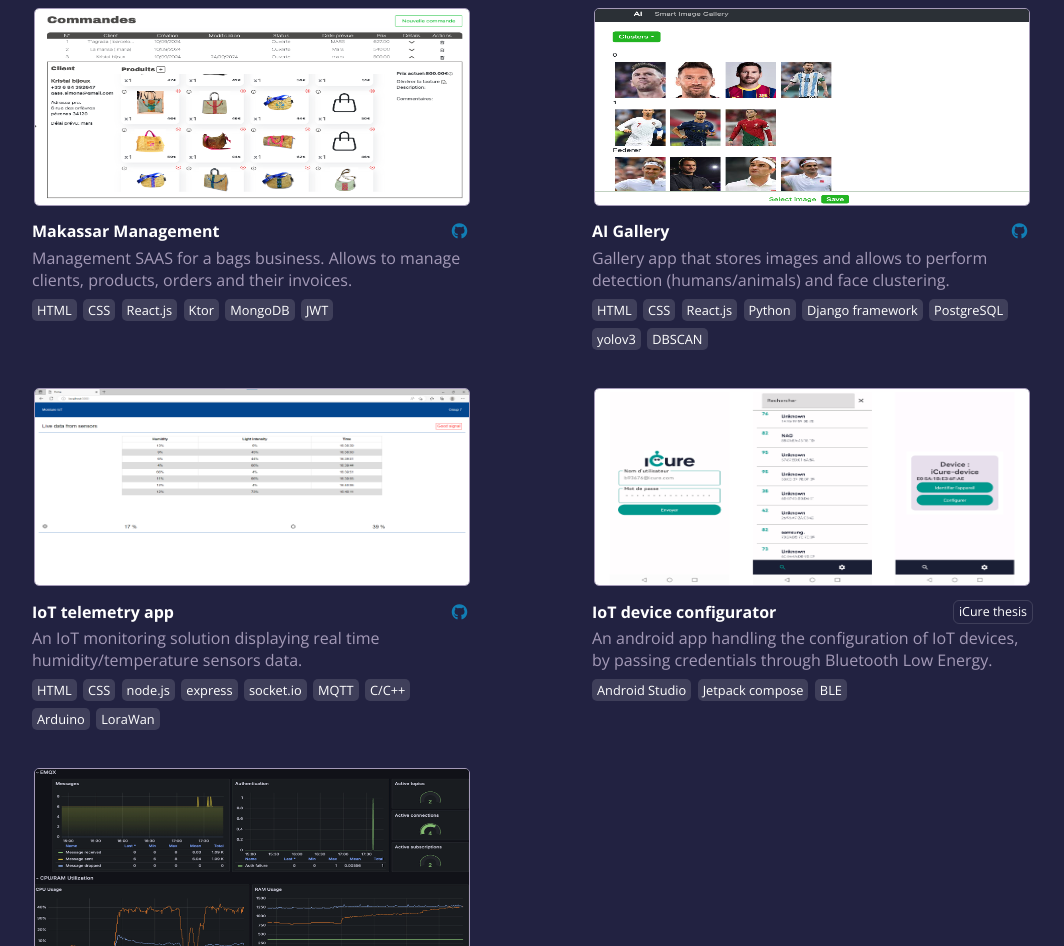
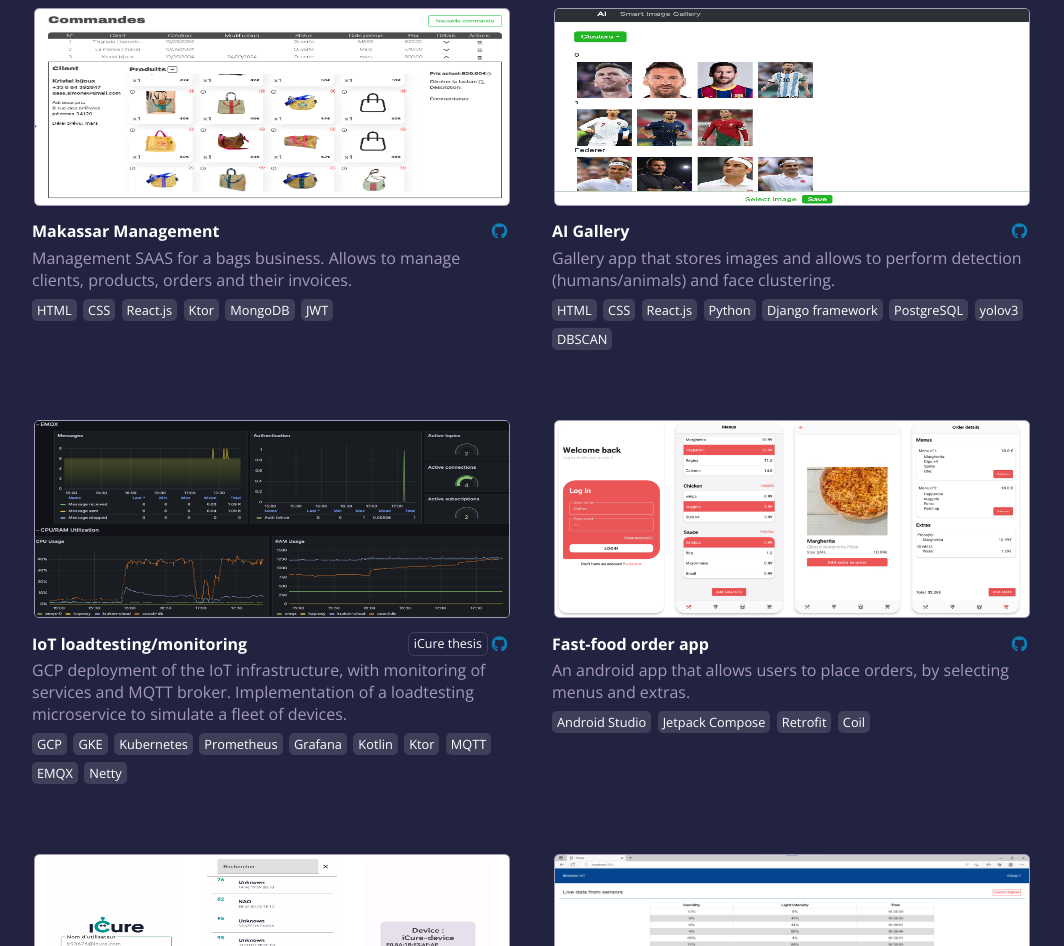
Before and after one commit to Nathanb-ecam/portfolio, a plain HTML site: page index.html in a window 1280 px wide. Shown: the part 1854-2800 px from the top of the page, without its empty margins (108-1172 px from the left). Drawn offline with nearby package versions, Linux system fonts and the light colour scheme.

Commit message:
added android order app project

```diff
--- a/index.html
+++ b/index.html
@@ -37,10 +37,10 @@
                     <li><a href="#about-me">About me</a></li>
                     <li><a href="#skills-tools">Skills & Tools</a></li>
                     <li><a href="#projects">Projects</a></li>
-                    <li class="resume-link">
-                        <a href="assets/BUCHIN-resume.pdf" download>Resume</a>
-                        <!-- <i class="fa-solid fa-file-arrow-down"></i> -->
-                    </li>
+                    <!-- <li class="resume-link">
+                        <a href="assets/resume-BUCHIN.pdf" download>Resume</a>
+                    </li> -->
+                    <!-- <i class="fa-solid fa-file-arrow-down"></i> -->
                 </ul>
 
             </div>
@@ -322,7 +322,109 @@
                     </div>
                 </div>
 
+
+                    <!-- THIRD CARD  -->
+                    <div class="project-card" id="full-line-project-card">
+                        <div class="project-image-wrapper">
+                            <img src="assets/images/projects/IoT_thesis/grafana.png" alt="icure-monitoring">
+                        </div>
+                        <div class="bottom-project-card">
+                            <div class="title-with-links">
+                                <label >IoT loadtesting/monitoring</label>
+                                <ul>
+                                    <!-- <li class="project-link">
+                                        <a href=""><i class="fa-solid fa-arrow-up-right-from-square"></i></a>
+                                    </li> -->
+                                    <label class="context">iCure thesis</label>
+                                    <li class="project-github-link">
+                                        <a href="https://github.com/Nathanb-ecam/netty-mqtt-loadtester.git"><i class="fa-brands fa-github"></i></a>
+                                    </li>
+                                </ul>
+                            </div>
+                            <p class="project-description">GCP deployment of the IoT infrastructure, with monitoring of services and MQTT broker. Implementation of a loadtesting microservice to simulate a fleet of devices.</p>
+
+                            <div class="related-tools">
+                                <label>GCP</label>
+                                <label>GKE</label>
+                                <label>Kubernetes</label>
+                                <label>Prometheus</label>
+                                <label>Grafana</label>
+                                <label>Kotlin</label>
+                                <label>Ktor</label>
+                                <label>MQTT</label>
+                                <label>EMQX</label>
+                                <label>Netty</label>
+                            </div>
+                        </div>
+                    </div>
+
+
+
+
+                <!-- FOURTH CARD  -->
                 <!-- THIRD CARD  -->
+                <div class="project-card" id="full-line-project-card">
+                    <div class="project-image-wrapper">
+                        <img src="assets/images/projects/android_order_app/android_restaurant.png" alt="restaurant-order">
+                    </div>
+                    <div class="bottom-project-card">
+                        <div class="title-with-links">
+                            <label>Fast-food order app</label>
+                            <ul>
+                                <!-- <li class="project-link">
+                                    <a href=""><i class="fa-solid fa-arrow-up-right-from-square"></i></a>
+                                </li> -->
+                                <!-- <label class="context">iCure thesis</label> -->
+                                <li class="project-github-link">
+                                    <a href="https://github.com/Nathanb-ecam/android_restaurant_order.git"><i class="fa-brands fa-github"></i></a>
+                                </li>
+                            </ul>
+                        </div>
+                        <p class="project-description">An android app that allows users to place orders, by selecting menus and extras.</p>
+
+                        <div class="related-tools">
+                            <label>Android Studio</label>
+                            <label>Jetpack Compose</label>
+                            <label>Retrofit</label>
+                            <label>Coil</label>
+
+                        </div>
+                    </div>
+                </div>
+
+
+                <!-- FIFTH CARD  -->
+                <div class="project-card" id="full-line-project-card">
+                    <div class="project-image-wrapper">
+                        <img src="assets/images/projects/IoT_thesis/android_app.png" alt="icure">
+                    </div>
+                    <div class="bottom-project-card">
+                        <div class="title-with-links">
+                            <label >IoT device configurator</label>
+                            <label class="context">iCure thesis</label>
+                            <!-- <ul> -->
+                                <!-- <li class="project-link">
+                                    <a href=""><i class="fa-solid fa-arrow-up-right-from-square"></i></a>
+                                </li> -->
+                                <!-- <li class="project-github-link">
+                                    <a href="https://github.com/Nathanb-ecam/IoT_telemetry_app.git"><i class="fa-brands fa-github"></i></a>
+                                </li> -->
+                            <!-- </ul> -->
+                        </div>
+                        <p class="project-description">An android app handling the configuration of IoT devices, by passing credentials through Bluetooth Low Energy.</p>
+
+                        <div class="related-tools">
+                            <label >Android Studio</label>
+                            <label >Jetpack compose</label>
+                            <label >BLE</label>
+
+                        </div>
+                    </div>
+                </div>
+
+
+
+                <!-- SIXTH CARD  -->
                 <div class="project-card" id="full-line-project-card">
                     <div class="project-image-wrapper">
                         <img src="assets/images/projects/IoT_telemetry/iot_telemetry_ui.png" alt="telemetry">
@@ -355,73 +457,14 @@
                     </div>
                 </div>
 
-                <!-- FOURTH CARD  -->
-                <div class="project-card" id="full-line-project-card">
-                    <div class="project-image-wrapper">
-                        <img src="assets/images/projects/IoT_thesis/android_app.png" alt="icure">
-                    </div>
-                    <div class="bottom-project-card">
-                        <div class="title-with-links">
-                            <label >IoT device configurator</label>
-                            <label class="context">iCure thesis</label>
-                            <!-- <ul> -->
-                                <!-- <li class="project-link">
-                                    <a href=""><i class="fa-solid fa-arrow-up-right-from-square"></i></a>
-                                </li> -->
-                                <!-- <li class="project-github-link">
-                                    <a href="https://github.com/Nathanb-ecam/IoT_telemetry_app.git"><i class="fa-brands fa-github"></i></a>
-                                </li> -->
-                            <!-- </ul> -->
-                        </div>
-                        <p class="project-description">An android app handling the configuration of IoT devices, by passing credentials through Bluetooth Low Energy.</p>
 
-                        <div class="related-tools">
-                            <label >Android Studio</label>
-                            <label >Jetpack compose</label>
-                            <label >BLE</label>
-
-                        </div>
-                    </div>
-                </div>
-
-                <!-- FIFTH CARD  -->
-                <div class="project-card" id="full-line-project-card">
-                    <div class="project-image-wrapper">
-                        <img src="assets/images/projects/IoT_thesis/grafana.png" alt="icure-monitoring">
-                    </div>
-                    <div class="bottom-project-card">
-                        <div class="title-with-links">
-                            <label >IoT loadtesting/monitoring</label>
-                            <ul>
-                                <!-- <li class="project-link">
-                                    <a href=""><i class="fa-solid fa-arrow-up-right-from-square"></i></a>
-                                </li> -->
-                                <label class="context">iCure thesis</label>
-                                <li class="project-github-link">
-                                    <a href="https://github.com/Nathanb-ecam/netty-mqtt-loadtester.git"><i class="fa-brands fa-github"></i></a>
-                                </li>
-                            </ul>
-                        </div>
-                        <p class="project-description">GCP deployment of the IoT infrastructure, with monitoring of services and MQTT broker. Implementation of a loadtesting microservice to simulate a fleet of devices.</p>
-
-                        <div class="related-tools">
-                            <label>GCP</label>
-                            <label>GKE</label>
-                            <label>Kubernetes</label>
-                            <label>Prometheus</label>
-                            <label>Grafana</label>
-                            <label>Kotlin</label>
-                            <label>Ktor</label>
-                            <label>MQTT</label>
-                            <label>EMQX</label>
-                            <label>Netty</label>
-                        </div>
-                    </div>
-                </div>
 
 
             </div>
         </section>
+
+
+
 
         <!-- <footer>
             <ul>
--- a/styles/projects.css
+++ b/styles/projects.css
@@ -2,11 +2,12 @@
 
 .projects-section-content{
     /* background: blue; */
-    --card-width:440px;
+    --card-width:440px; /* THIS ONNNE */
+    --card-width:480px;
     width: 100%;
     display: flex;
     flex-wrap: wrap;
-    gap: 1.5rem calc(100% - 2 * var(--card-width));
+    gap: 3.5rem calc(100% - 2 * var(--card-width));
     /* gap: 5px clamp(
             10px,
             calc(1000px - 2 * var(--card-width) + .1vw),
```
Also changed, not shown: assets/images/projects/android_order_app/android_restaurant.png (added), 1 other file.
